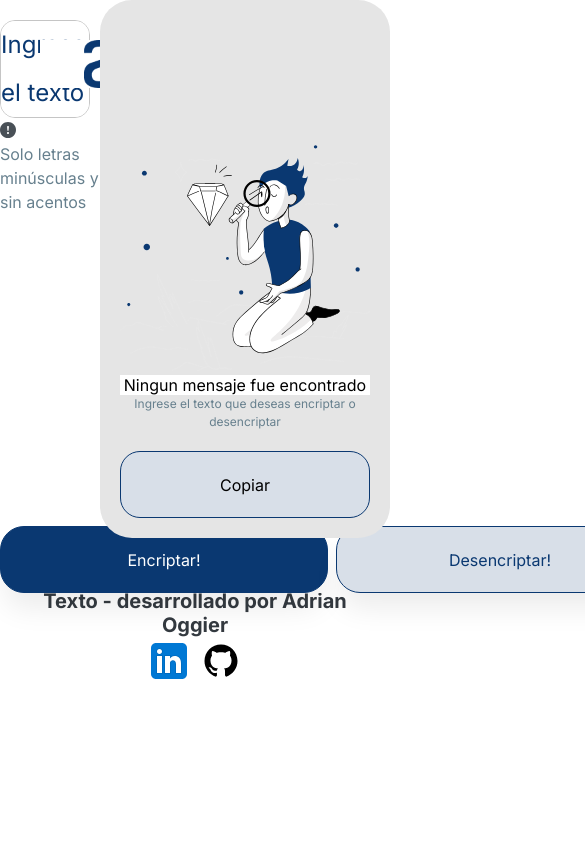
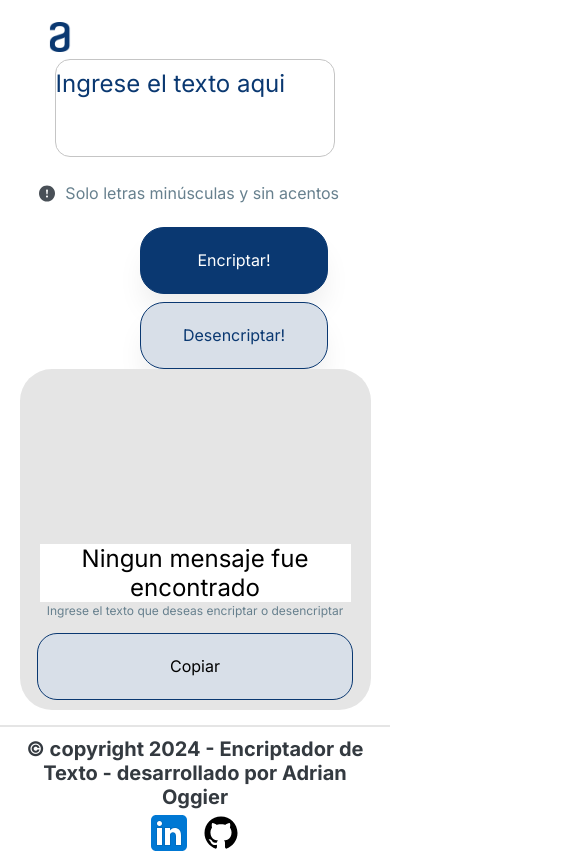
Before and after one commit to adrianoggier1979/Challenge, a plain HTML site: page index.html in a window 390 px wide. Shown: the top 862 px of the page, 585 px wide, since content can reach past the window. Drawn offline with Linux system fonts and the light colour scheme.

Commit message:
Descripción de los cambios realizados

```diff
--- a/CSS/estilos.css
+++ b/CSS/estilos.css
@@ -39,7 +39,7 @@ body{
     height: 100%;
 }
 img{
-    max-width: 100;
+    max-width: 100%;
 }
 
 /*----------
@@ -47,14 +47,19 @@ Encabezado
 ----------*/
 header{
     position: absolute;
-    margin: 40px 0px 0px 40px;
+    margin: 20px;
+    left: 0;
+    top: 0;
+
 
 }
 header .logo{
 display: flex;
 align-items: flex-start;
-width: 120px;
-height: 48px;
+width: 100%;
+height: auto;
+
+
 }
 
 /*------------------
@@ -65,18 +70,26 @@ main{
     flex-direction: row;
     background-size: cover;
     background-position: center;
+
+    width: 100%;
+
 }
 
 .encriptador{
-    width: 60%;
-    margin: 168px 0px 0px 140px;
+    width: 90%;
+    margin: 20px auto;
     background: transparent;
+    padding: 10%;
+
 
 }
 
+
+
 .encriptar{
-    width: 660px;
-    height: 288px;
+    width: 100%;
+    max-width: 660px;
+    height: 90%;
     font-weight: 400;
     font-size: 2rem;
     line-height: 48px;
@@ -85,6 +98,7 @@ main{
     border-radius: 15px;
     resize: none;
 
+
 }
 
 .encriptar::placeholder, :focus{
@@ -92,14 +106,12 @@ main{
 
 }
 
-.encriptar-aviso{
+.encriptador-aviso{
 display: flex;
 flex-direction: row;
-align-items: center;
-padding: 0;
-gap: 8px;
-position: absolute;
-top: 500px;
+width: 100%;
+gap: 1px;
+
 
 }
 
@@ -111,22 +123,30 @@ top: 500px;
     line-height: 150%;
     opacity: 0,8;
     color: var(--Medium-gray);
+    padding: 3%;
+    /*margin-bottom: 15px;*/
+
 
 }
 
 .encriptador-contenedor{
     display: flex;
     flex-direction: row;
-    align-items: flex-start;
+    align-items: center;
     gap: 8px;
     position: absolute;
-    top: 526px;
+    width: 100%;
+    max-width: 560px;
+
+
 }
 
 .btn-encriptar{
-width: 328px;
+
+width: 48%;
+max-width: 50%;
 height: 67px;
-padding: 24px;
+padding: 3%;
 font-style: normal;
 font-weight: 400;
 font-size: 1rem;
@@ -148,9 +168,10 @@ box-shadow: 0px 20px 29px -5px var(--RGBA);
 }
 
 .btn-desencriptar{
-    width: 328px;
+    width: 48%;
+    max-width: 50%;
     height: 67px;
-    padding: 24px;
+    padding: 3%;
     font-style: normal;
     font-weight: 400;
     font-size: 1rem;
@@ -168,15 +189,17 @@ box-shadow: 0px 20px 29px -5px var(--RGBA);
     .btn-copiar:active,
     .btn-desencriptar:active{
         box-shadow: inset 2px 2px 4px var(--Dark-Blue);
-        inset: -3px -4px 8px var(--font);
+       /* inset: -3px -4px 8px var(--font);*/
         color: var(--Medium-Blue);
     }
 
     .tarjeta{
-        width: 370px;
-        height: 580px;
+        width: 50%;
+        max-width: 370px;
+        height: auto;
         background: var(--font);
-        box-sizing: 10px 24px 32px -8px var(--Gray);
+       /* box-sizing: 10px 24px 32px -8px var(--Gray);*/
+        box-shadow: 10px, 24px, 32px,-8px, var(--Gray);
         position: relative;
         margin: auto;
         border-radius: 32px;
@@ -186,13 +209,14 @@ box-shadow: 0px 20px 29px -5px var(--RGBA);
         justify-content: center;
         align-items: center;
         padding: 20px;
+        min-height: 600px;
 
 
 
     }
 
     .tarjeta-contenedor{
-        width: 250px;
+        width: 100%;
         margin: center;
         margin-top: 50%;
         background: var(--font);
@@ -204,8 +228,9 @@ box-shadow: 0px 20px 29px -5px var(--RGBA);
 
     .img-muñeco{
         background: var(--font);
-        width: 100%;
-
+       /* max-width: 100%;
+        padding-bottom: 30%;
+        height: auto;*/
 
     }
 
@@ -217,6 +242,7 @@ box-shadow: 0px 20px 29px -5px var(--RGBA);
         text-align: center;
         color: var(--Gray);
         background: var(--font);
+
     }
 
     .texto-dos{
@@ -227,11 +253,12 @@ box-shadow: 0px 20px 29px -5px var(--RGBA);
         text-align: center;
         color: var(--Medium-gray);
         background: var(--font);
+        margin-bottom: 70px;
     }
 
     .evaluar{
         width: 100%;
-        height: calc(100% - 100px);
+        height: auto;
         position: absolute;
         padding: 20px;
         top: 0;
@@ -253,12 +280,15 @@ box-shadow: 0px 20px 29px -5px var(--RGBA);
     }
 
     .btn-copiar{
-        width: 224px;
+        width: 100%;
+        max-width: 224px;
+        align-items: center;
+
         height: 67px;
         margin-top: 20px;
-        position: static;
-        bottom: 0;
-        left: 0;
+        position: absolute;
+        bottom: 10px;
+        /*left: 25%;*/
         visibility: visible;
         padding: 24px;
         font-size: 1rem;
@@ -309,20 +339,88 @@ footer{
 }
 
 /*----------------
-Media
+Media Queries
 ----------------*/
+
+@media(max-width:1250px){
+    main{
+        display:flex;
+        flex-direction: column;
+        align-items: center;
+        width: 100%;
+    }
+
+    }
+
+    .encriptador{
+        margin: 5%;
+        display: flex;
+        flex-direction: column;
+        align-items:center;
+        width: 100%;
+    }
+    .encriptador-contenedor{
+        display: flex;
+        flex-direction: row;
+        align-items: center;
+        /*position: inherit;*/
+        width: 100%;
+        gap: 8px;
+        margin-top: 5%;
+
+    }
+
+    .encriptador-aviso{
+        position: inherit;
+        margin: 15px;
+    }
+
+    .tarjeta{
+        width: 50%;
+        height: 50%;
+        display: flex;
+        justify-content: center;
+        align-items: flex-end;
+    }
+
+    .tarjeta-contenedor{
+        display: block;
+        justify-content: center;
+        align-items: center;
+        width: 100%;
+        position:relative ;
+        bottom: 20%;
+        font-size: 24px;
+        font-weight: 700px;
+    }
+    .btn-copiar{
+        max-width: 90%;
+
+    }
+
+
 
 
 @media(max-width:720px){
+    header .logo{
+        width: 80px;
+        padding: 2px;
+    }
 
     .btn-copiar{
-        width: 100%;
+        max-width: 90%;
+        margin-top: 20px;
+        padding: 10px;
     }
     .encriptador{
         width: 100%;
         margin: 20px auto;
+        display: flex;
+        flex-direction: column;
+        align-items: center;
 
     }
+
     .encriptar{
         width: 90%;
         font-size: 1.5rem;
@@ -332,10 +430,35 @@ Media
         width: 90%;
         height: auto;
         min-height: 300px;
+        margin-top: 80px;
+        display: flex;
+        flex-direction: column;
+        align-items: center;
+
     }
     .evaluar{
         height: auto;
         max-height: 300px;
     }
+    .encriptador-contenedor{
+        display: flex;
+        flex-direction: column;
+        margin-top: 55px;
+
+
+    }
+    .tarjeta-contenedor{
+        display: flex;
+        flex-direction: column;
+        align-items: center;
+
+    }
+    main {
+        flex-direction: column;
+        align-items: center;
+    }
+    .img-muñeco{
+        display: none;
+    }
 
 }
```
